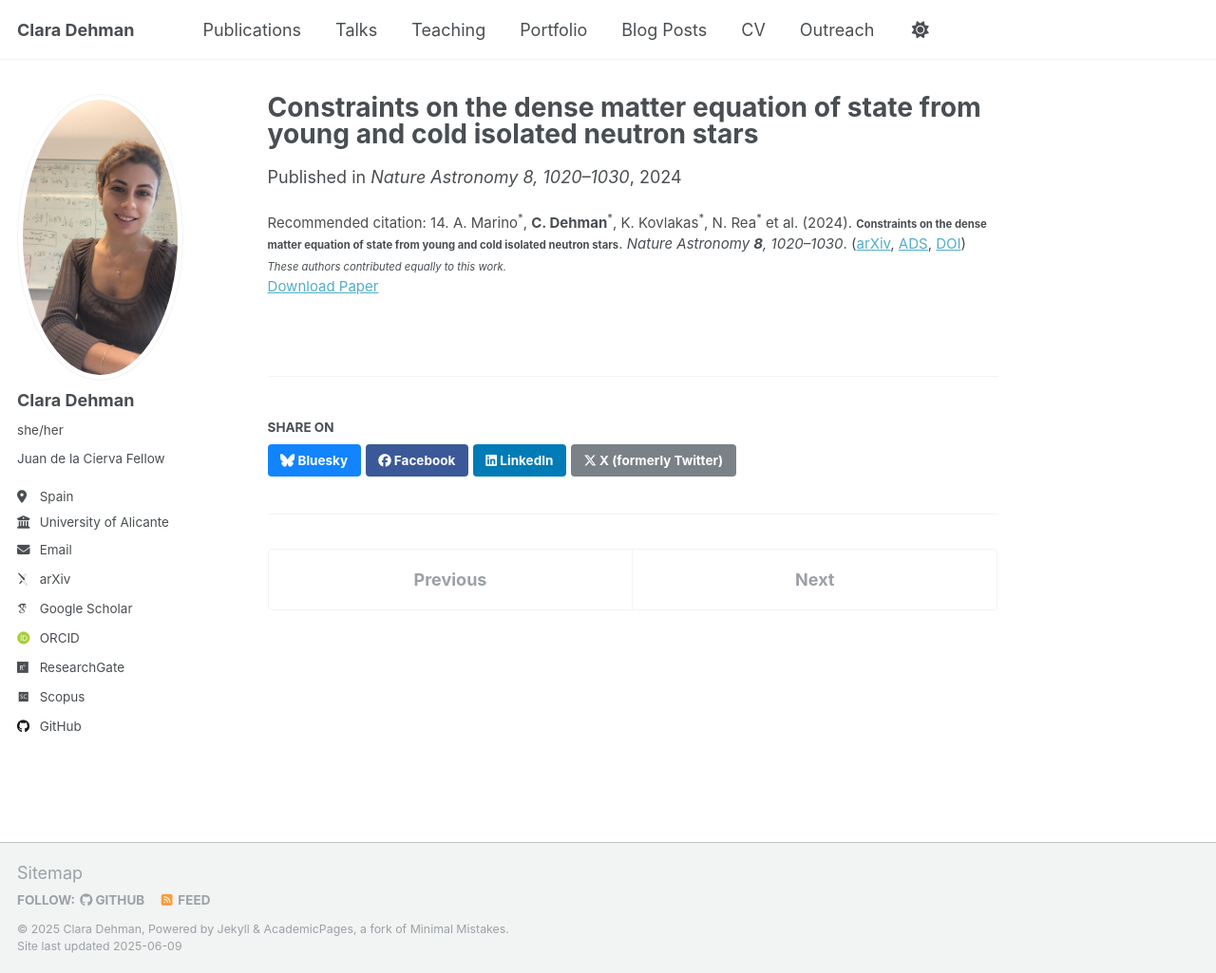
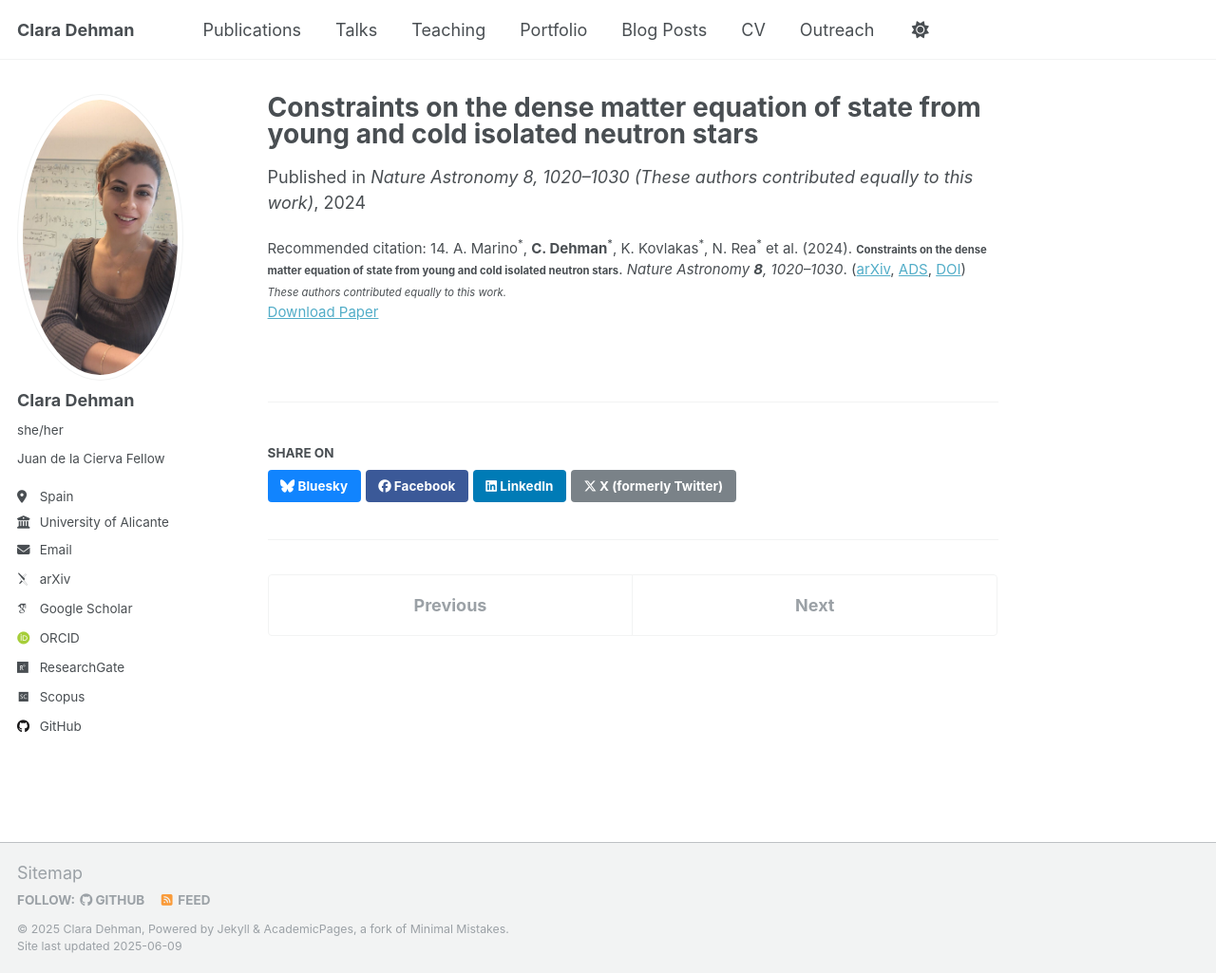
Before and after one commit to ClaraDehman/ClaraDehman.github.io, a Jekyll site: the page built from _publications/2024-04-15-dense-matter-eos.md, in a window 1280 px wide and 1025 px high. Shown: the whole window at 95% size. Built offline with Jekyll 4.4.1, drawn with Linux system fonts in a browser that asks for light colours; some web fonts are replaced.

Commit message:
Update 2024-04-15-dense-matter-eos.md

```diff
--- a/_publications/2024-04-15-dense-matter-eos.md
+++ b/_publications/2024-04-15-dense-matter-eos.md
@@ -5,7 +5,7 @@ category: published
 permalink: /publication/2024-dense-matter-eos
 excerpt: 'Observational and theoretical constraints on the equation of state of dense matter from a population of young, cold isolated neutron stars.'
 date: 2024-04-15
-venue: 'Nature Astronomy 8, 1020–1030'
+venue: 'Nature Astronomy 8, 1020–1030 (These authors contributed equally to this work)'
 paperurl: 'https://www.nature.com/articles/s41550-024-02291-y'
 arxivurl: 'https://arxiv.org/abs/2404.05371'
 doi: 'https://doi.org/10.1038/s41550-024-02291-y'
```
